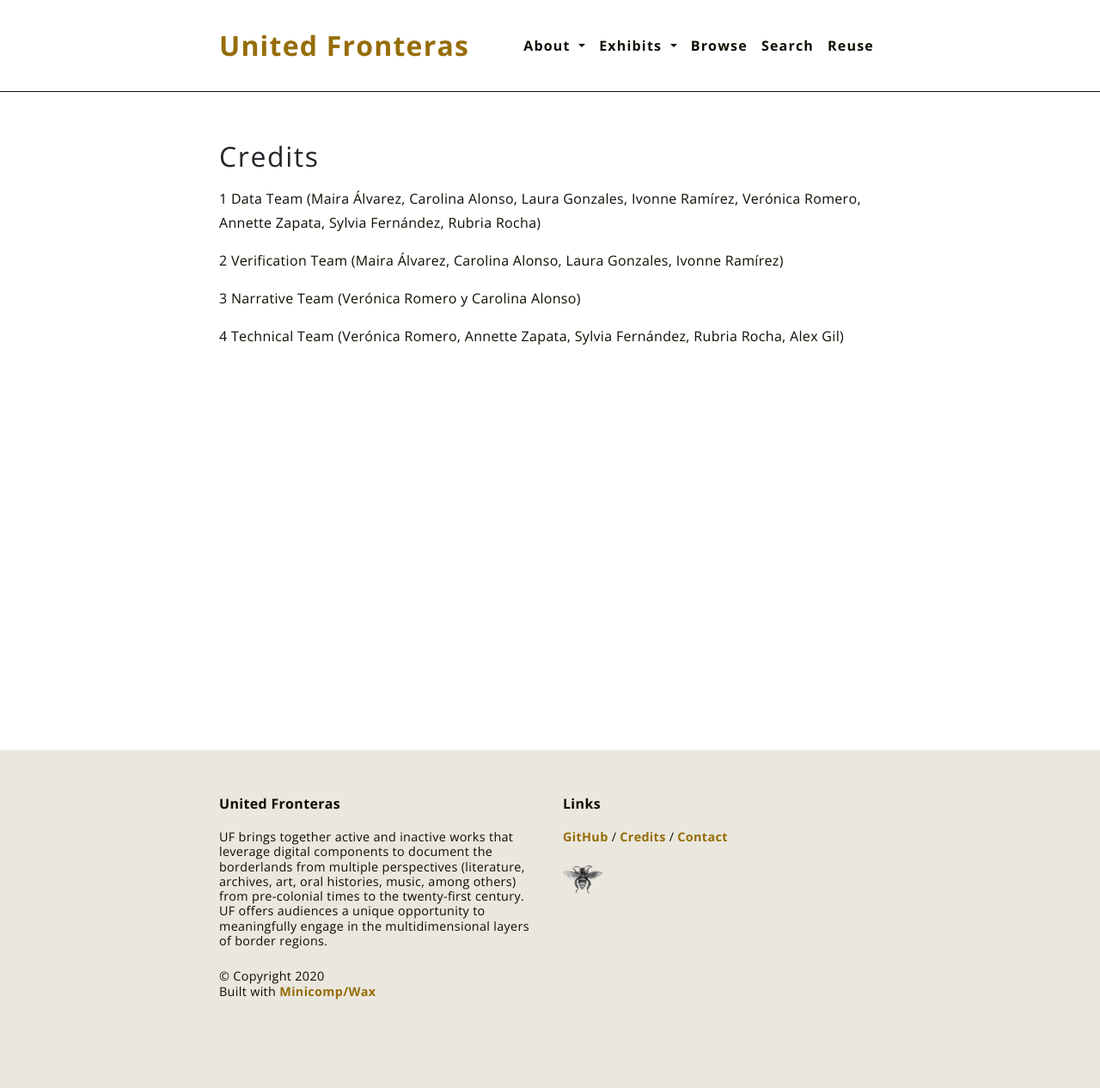
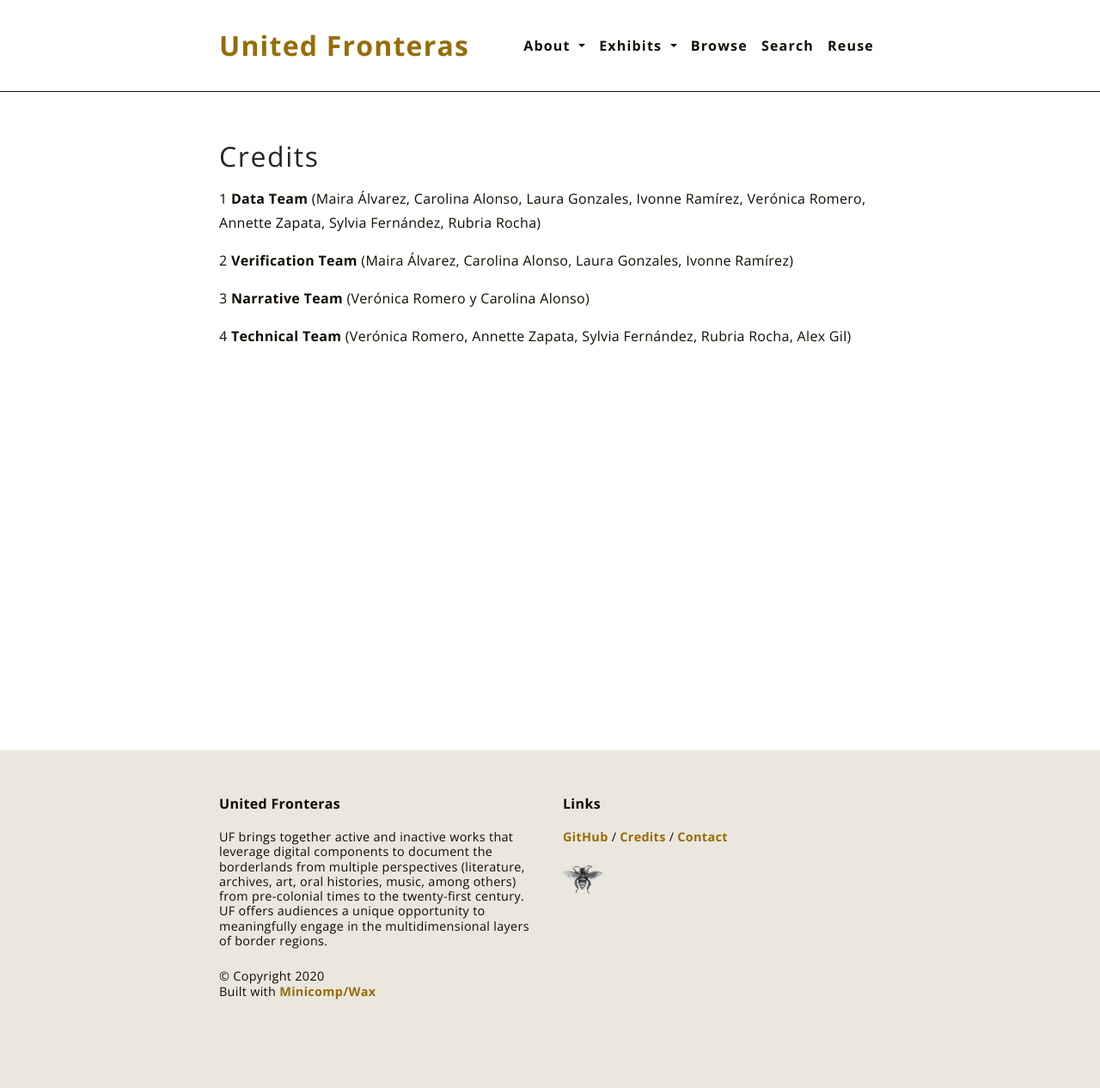
Before and after one commit to unitedfronteras/ufexhibition_mexusa, a Jekyll site: the page built from pages/credits.md, in a window 1280 px wide. Shown: the whole page at 86% size. Built offline with Jekyll 4.4.1, drawn with Linux system fonts in a browser that asks for light colours.

Commit message:
cambios en estilo de algunas secciones

```diff
--- a/pages/credits.md
+++ b/pages/credits.md
@@ -4,10 +4,10 @@ title: Credits
 permalink: '/credits/'
 ---
 
-1 Data Team (Maira Álvarez, Carolina Alonso, Laura Gonzales, Ivonne Ramírez, Verónica Romero, Annette Zapata, Sylvia Fernández, Rubria Rocha)
+1 **Data Team** (Maira Álvarez, Carolina Alonso, Laura Gonzales, Ivonne Ramírez, Verónica Romero, Annette Zapata, Sylvia Fernández, Rubria Rocha)
 
-2 Verification Team (Maira Álvarez, Carolina Alonso, Laura Gonzales, Ivonne Ramírez)
+2 **Verification Team** (Maira Álvarez, Carolina Alonso, Laura Gonzales, Ivonne Ramírez)
 
-3 Narrative Team (Verónica Romero y Carolina Alonso)
+3 **Narrative Team** (Verónica Romero y Carolina Alonso)
 
-4 Technical Team (Verónica Romero, Annette Zapata, Sylvia Fernández, Rubria Rocha, Alex Gil)
+4 **Technical Team** (Verónica Romero, Annette Zapata, Sylvia Fernández, Rubria Rocha, Alex Gil)
```
Also changed, not shown: pages/about.md (+1 -2 lines).
